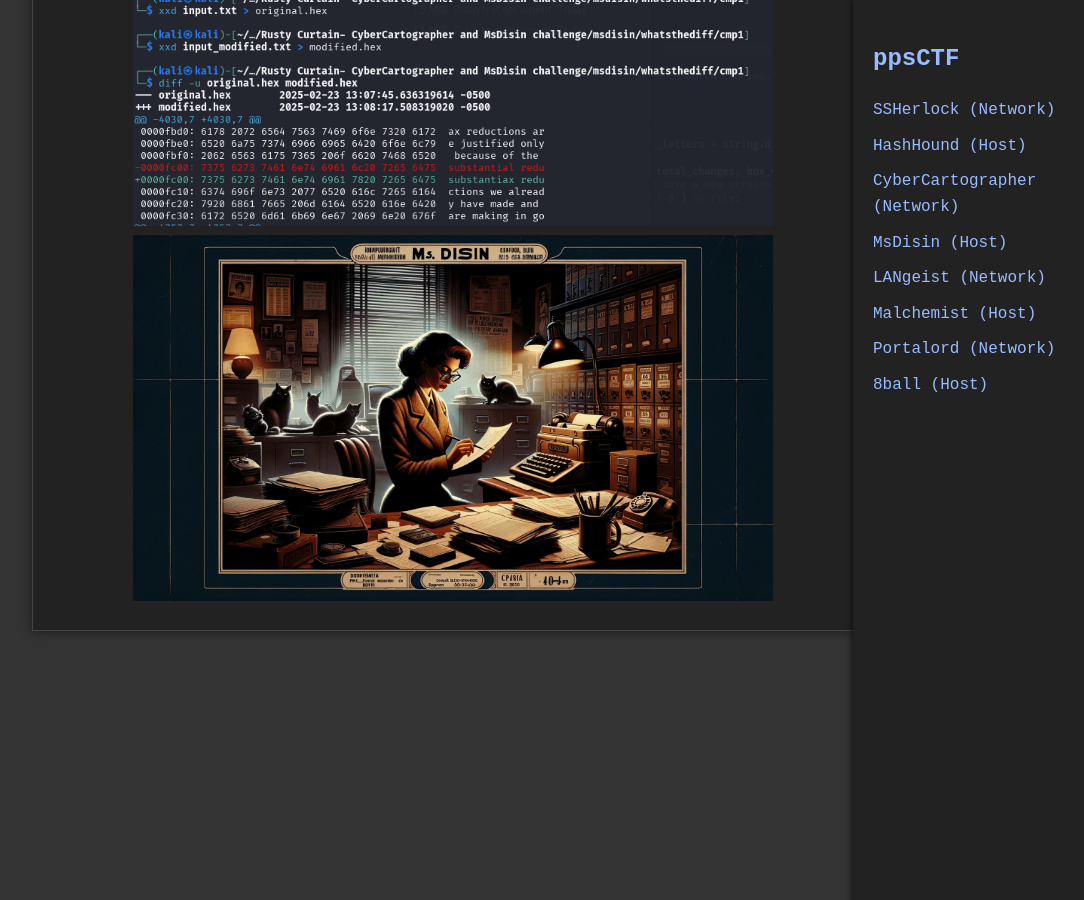
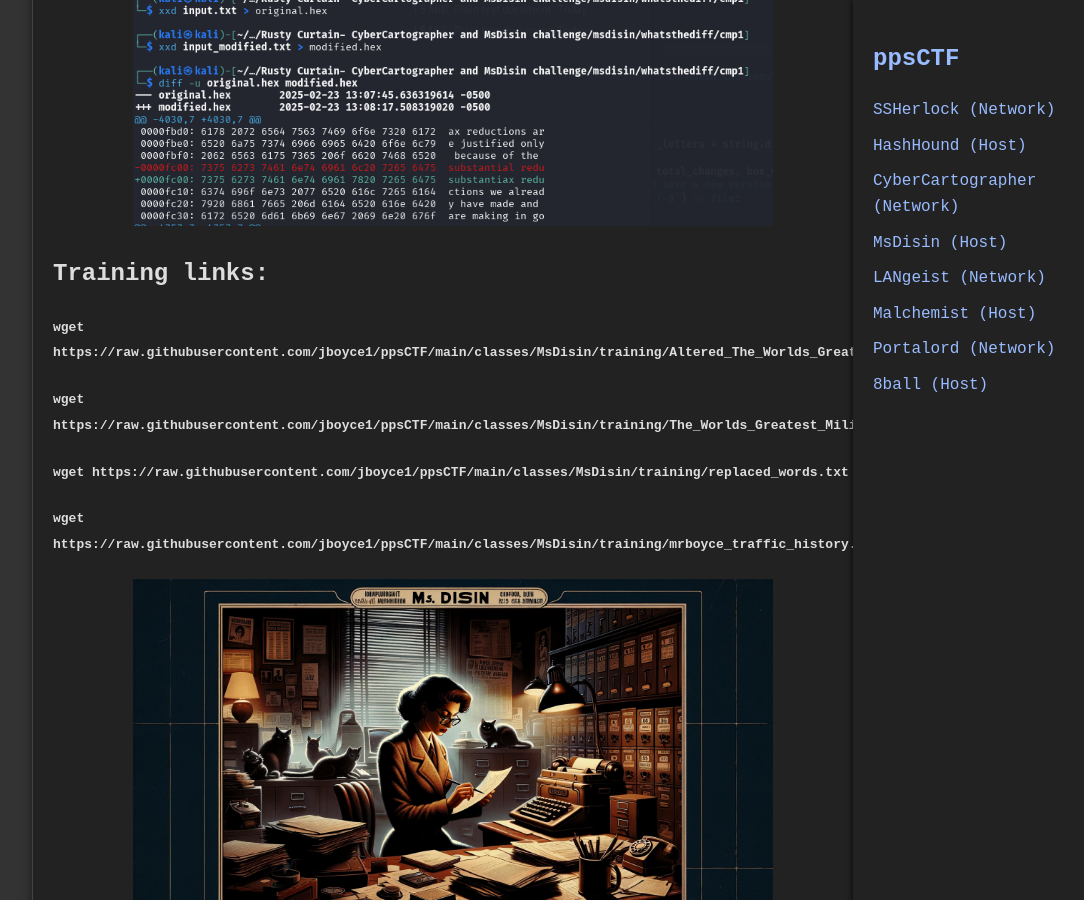
Before and after one commit to jboyce1/ppsCTF, a Jekyll site: the page built from classes/MsDisin/MsDisin.md, in a window 1280 px wide and 900 px high, scrolled down 9393 px. Shown: the whole window, without its empty margins (187-1271 px from the left). Built offline with Jekyll 4.4.1, drawn with Linux system fonts in a browser that asks for light colours.

Commit message:
Update MsDisin.md

```diff
--- a/classes/MsDisin/MsDisin.md
+++ b/classes/MsDisin/MsDisin.md
@@ -236,6 +236,16 @@ Or add in awk capabilities to filter out small words
   <img src="{{ 'classes/MsDisin/xxd_screenshot.png' | relative_url }}" alt="worldsgreatestspies_cover" style="max-width: 80%; height: auto;">
 </div>
 
+## Training links:
+
+#### `wget https://raw.githubusercontent.com/jboyce1/ppsCTF/main/classes/MsDisin/training/Altered_The_Worlds_Greatest_Military_Spies_and_Secret_Service_Agents.txt`
+
+#### `wget https://raw.githubusercontent.com/jboyce1/ppsCTF/main/classes/MsDisin/training/The_Worlds_Greatest_Military_Spies_and_Secret_Service_Agents_modified.txt`
+
+#### `wget https://raw.githubusercontent.com/jboyce1/ppsCTF/main/classes/MsDisin/training/replaced_words.txt`
+
+#### `wget https://raw.githubusercontent.com/jboyce1/ppsCTF/main/classes/MsDisin/training/mrboyce_traffic_history.db`
+
 <div style="text-align: center;">
   <img src="{{ 'classes/MsDisin/Ms_Disin Banner.jpg' | relative_url }}" alt="Ms_Disin Banner2" style="max-width: 80%; height: auto;">
 </div>
```
